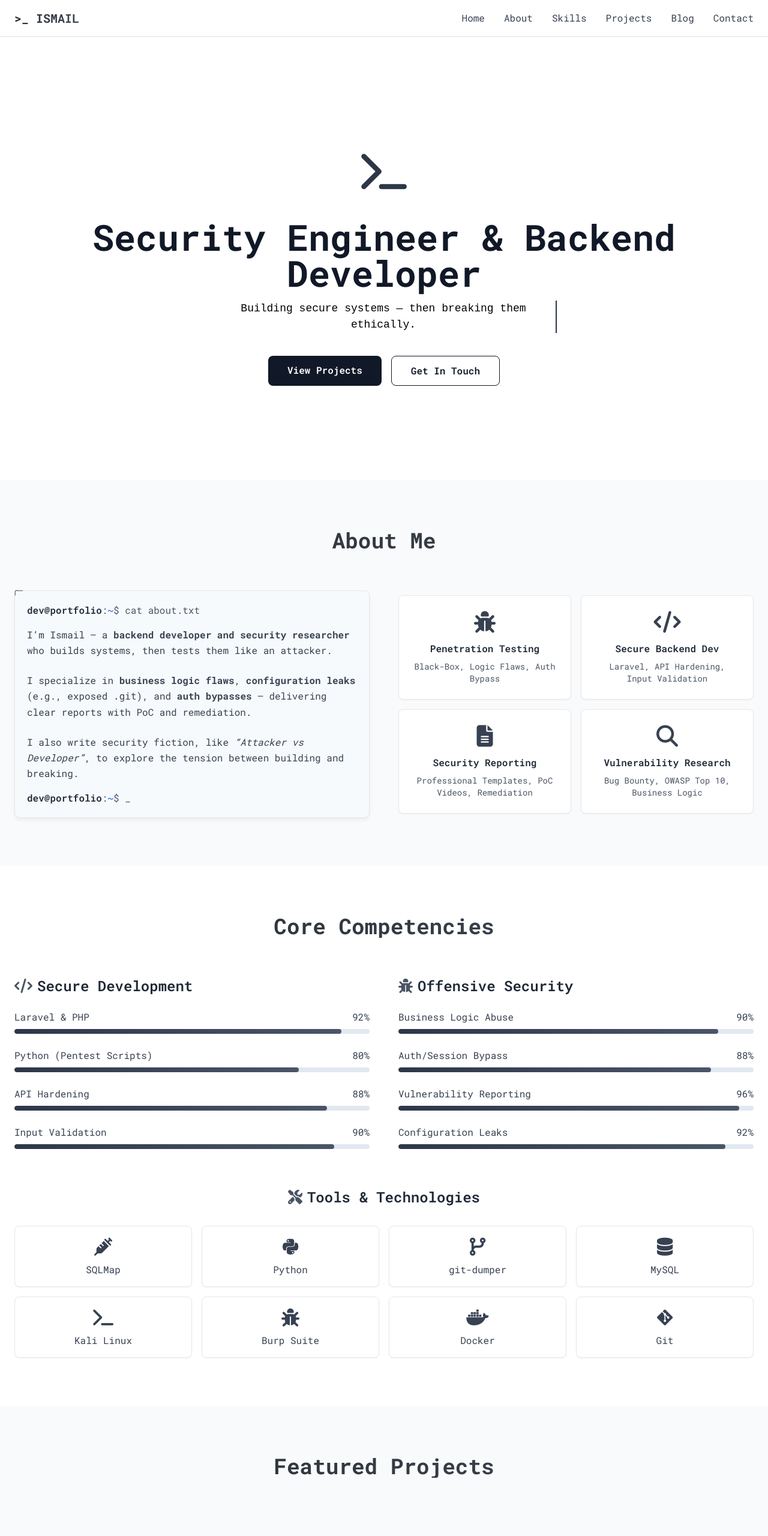
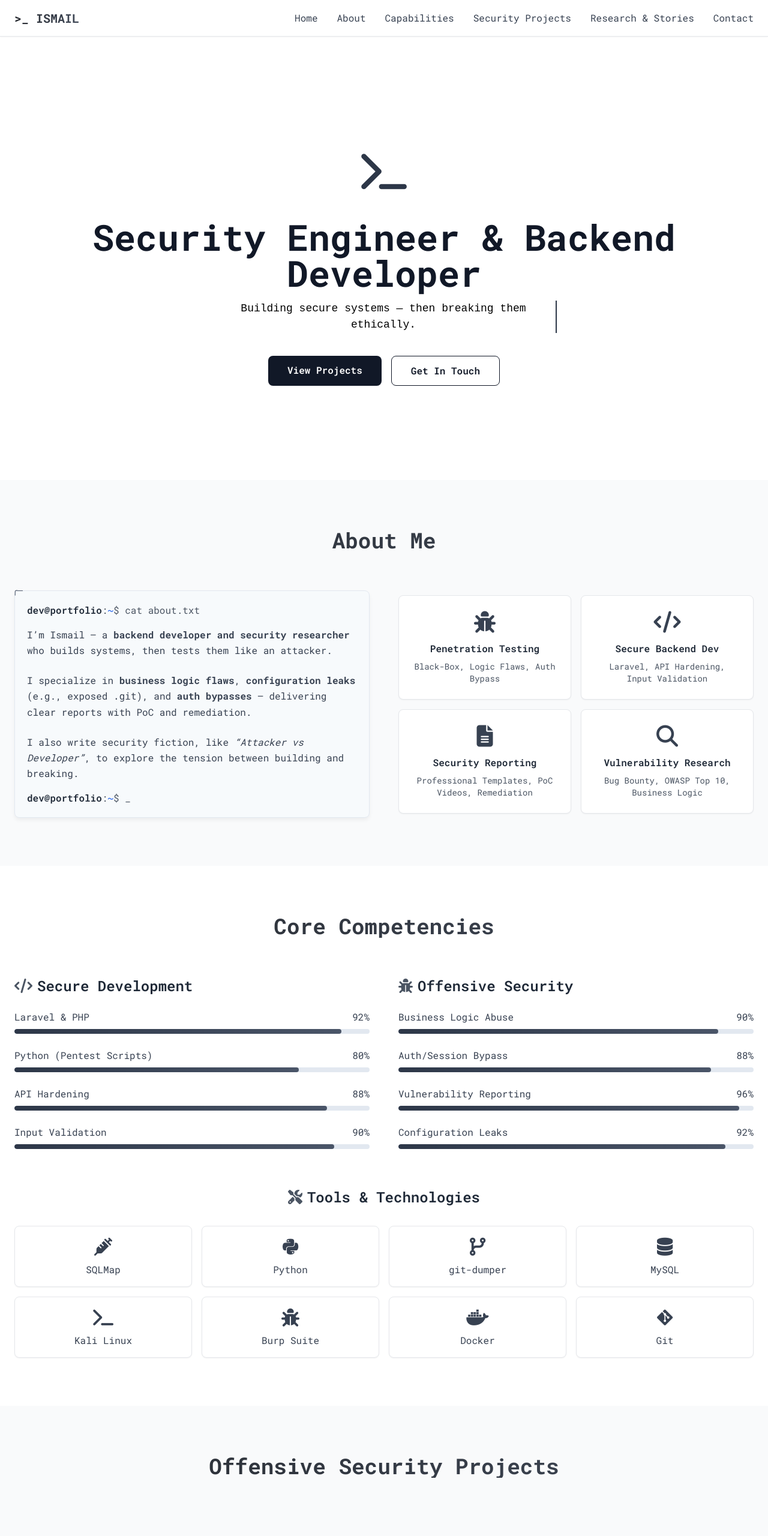
Before and after one commit to achmadismail173/achmadismail173.github.io, a plain HTML site: page index.html in a window 1280 px wide. Shown: the top 2560 px of the page at 60% size. Drawn offline with nearby package versions, Linux system fonts and the light colour scheme; no server answers.

Commit message:
Update index.html

```diff
--- a/index.html
+++ b/index.html
@@ -180,9 +180,9 @@
                 <div class="hidden md:flex space-x-8">
                     <a href="#home" class="text-gray-700 hover:text-gray-900 transition-colors">Home</a>
                     <a href="#about" class="text-gray-700 hover:text-gray-900 transition-colors">About</a>
-                    <a href="#skills" class="text-gray-700 hover:text-gray-900 transition-colors">Skills</a>
-                    <a href="#projects" class="text-gray-700 hover:text-gray-900 transition-colors">Projects</a>
-                    <a href="#blog" class="text-gray-700 hover:text-gray-900 transition-colors">Blog</a>
+                    <a href="#skills" class="text-gray-700 hover:text-gray-900 transition-colors">Capabilities</a>
+                    <a href="#projects" class="text-gray-700 hover:text-gray-900 transition-colors">Security Projects</a>
+                    <a href="#blog" class="text-gray-700 hover:text-gray-900 transition-colors">Research & Stories</a>
                     <a href="#contact" class="text-gray-700 hover:text-gray-900 transition-colors">Contact</a>
                 </div>
                 <div class="md:hidden">
@@ -427,7 +427,7 @@
     <section id="projects" class="py-20 bg-gray-50">
         <div class="container mx-auto px-6">
             <h2 class="text-3xl md:text-4xl font-bold text-center mb-16 gradient-text">
-                Featured Projects
+                Offensive Security Projects
             </h2>
 
             <div id="github-projects" class="grid md:grid-cols-2 lg:grid-cols-3 gap-8">
@@ -440,7 +440,7 @@
     <section id="blog" class="py-20">
         <div class="container mx-auto px-6">
             <h2 class="text-3xl md:text-4xl font-bold text-center mb-16 gradient-text">
-                Latest Blog Posts
+                Security Research  & Attack Narrative
             </h2>
 
             <div id="medium-posts" class="grid md:grid-cols-2 lg:grid-cols-3 gap-8">
@@ -503,7 +503,7 @@
                     <i class="fas fa-blog text-xl"></i>
                 </a>
             </div>
-            <p class="text-gray-600">&copy; 2025 Ismail — Security Researcher & Developer</p>
+            <p class="text-gray-600">&copy; 2025 Ismail — Security Engineer • Pentester • Backend Developer</p>
         </div>
     </footer>
     <script>
```
